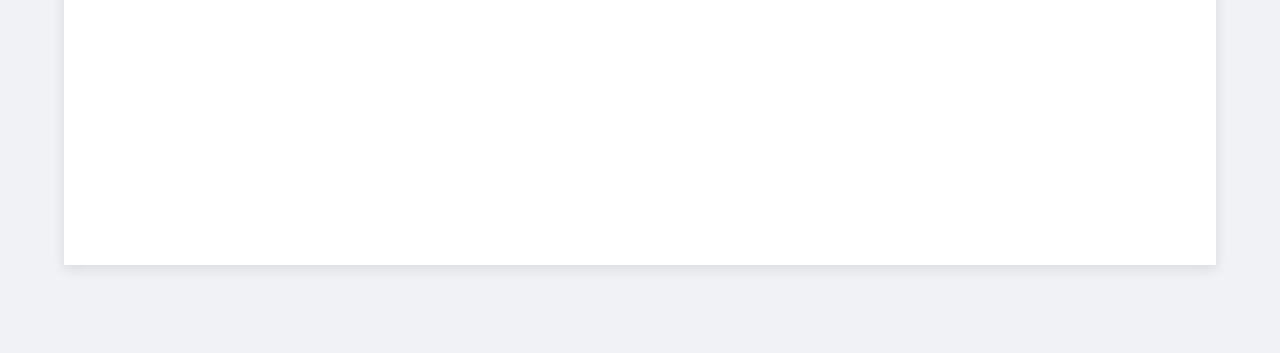
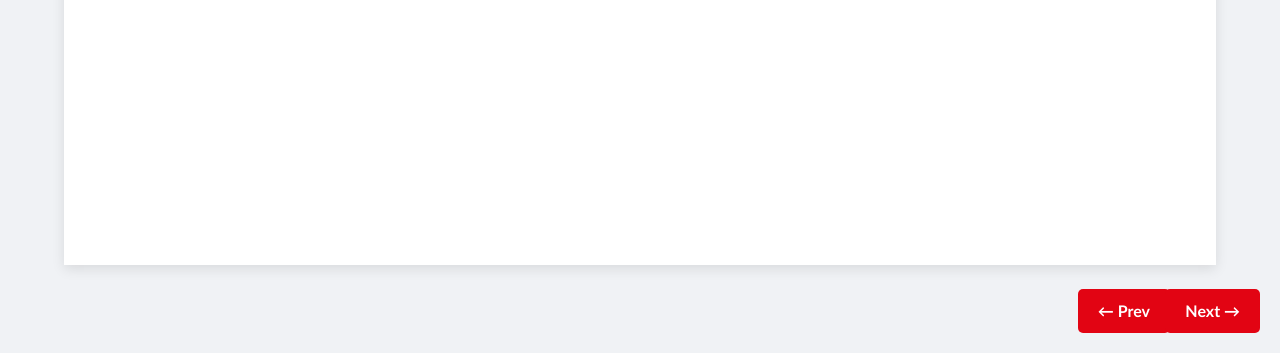
Before and after one commit to JhoanFern/FCA-PAGER, a plain HTML site: page index.html in a window 1280 px wide. Shown: the part 447-800 px from the top of the page. Drawn offline with nearby package versions, Linux system fonts and the light colour scheme; a web font is replaced by a local one.

Commit message:
Update index.html

```diff
--- a/index.html
+++ b/index.html
@@ -226,6 +226,8 @@
              <p class="text-sm text-gray-500 mt-4">*Note: All costs are retail estimates and subject to enterprise negotiation. We have a strong hardware partnership with Honeywell, but no pre-existing software deal.</p>
         </div>
 
+    <div id="prev-btn" class="nav-button nav-prev">&larr; Prev</div>
+    <div id="next-btn" class="nav-button nav-next">Next &rarr;</div>
 
     <script>
         const slides = document.querySelectorAll('.slide');
```
